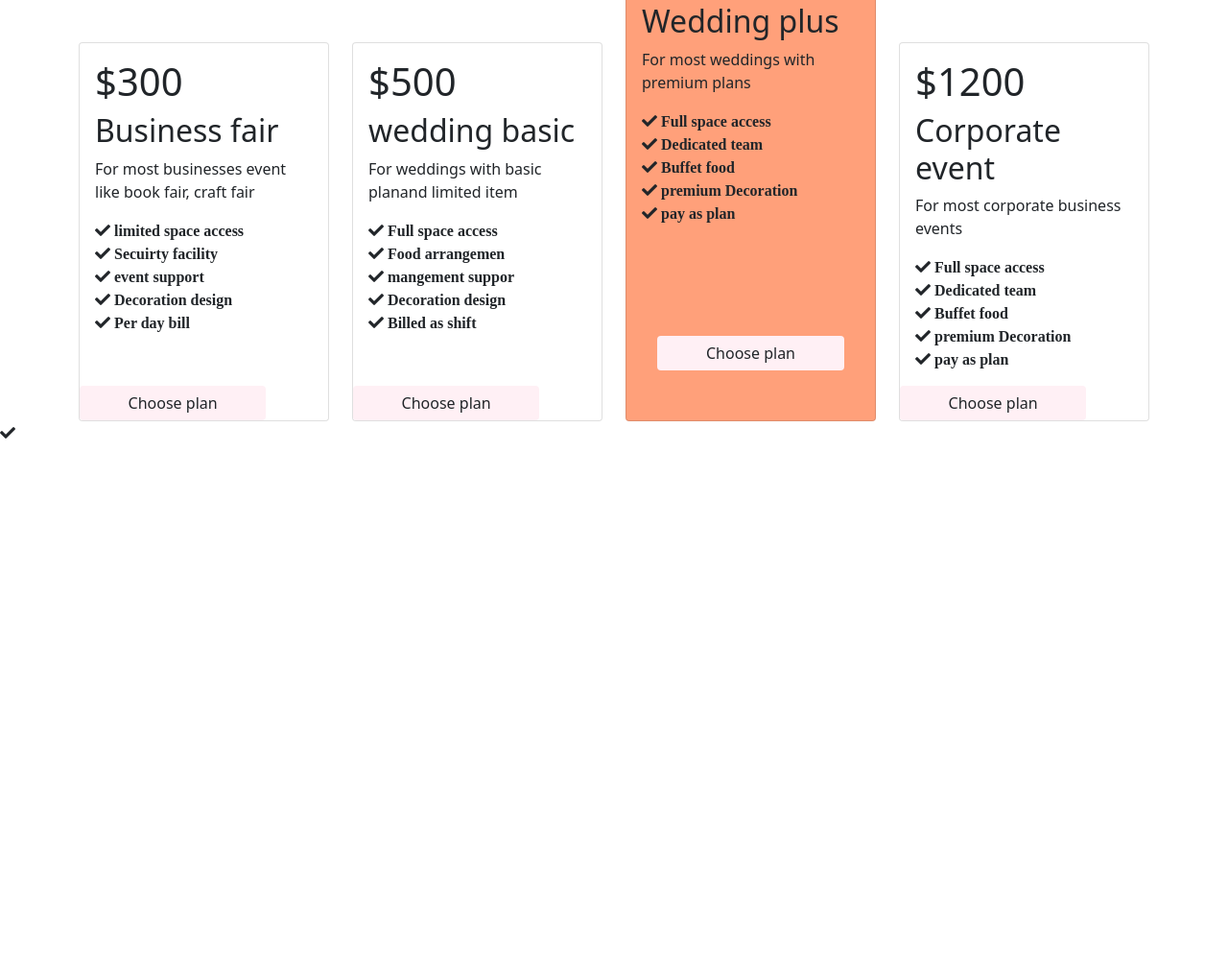
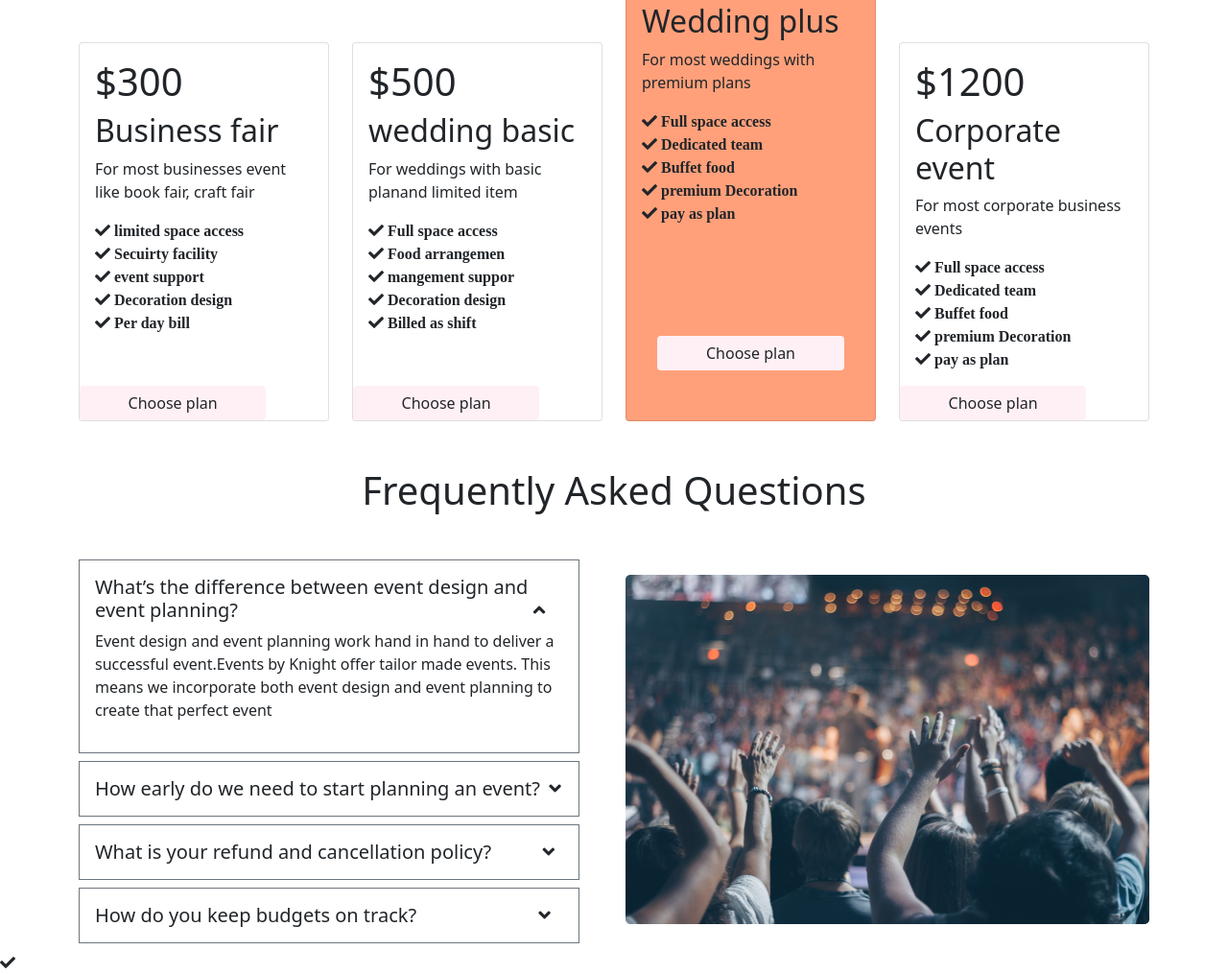
Before and after one commit to RiyadMia/Acinment-03, a plain HTML site: page index.html in a window 1280 px wide. Shown: the part 1388-2403 px from the top of the page at 96% size. Before the commit the page ends 1851 px from the top, so only its background shows below. Drawn offline with nearby package versions, Linux system fonts and the light colour scheme.

Commit message:
2nd added file

```diff
--- a/index.html
+++ b/index.html
@@ -149,6 +149,35 @@
                     </div>
                 </div>
         </section>
+        <!-- Questions  -->
+        <h1 class="text-center my-5">Frequently Asked Questions</h1>
+        <section class=" container d-flex">
+            <div>
+                <div class="border border-secondary p-3 mb-2 ">
+                    <h5> What’s the difference between event design and
+                        event planning? <i class="fas fa-angle-up "></i></h5>
+                    <p>Event design and event planning work hand in hand to
+                        deliver a
+                        successful event.Events by Knight offer tailor made
+                        events. This
+                        means we incorporate both event design and event
+                        planning to
+                        create that perfect event</p>
+
+                </div>
+                <h5 class="border border-secondary p-3">How early do we need to start planning an event? <i
+                        class="fas fa-angle-down ms-1"></i></h5>
+                <h5 class="border border-secondary p-3  ">What is your refund and cancellation policy? <i
+                        class="fas fa-angle-down ms-5"></i></h5>
+                <h5 class="border border-secondary p-3">How do you keep budgets on track? <i
+                        class="fas fa-angle-down margin "></i>
+                </h5>
+
+            </div>
+            <div>
+                <img class="ms-5 mt-3" src="images/people.png" alt=" ">
+            </div>
+        </section>
     </main>
     <i class="fas fa-check"></i>
     <!-- script Link  -->
--- a/style.css
+++ b/style.css
@@ -26,3 +26,10 @@
       border: none;
       background-color: lavenderblush;
   }
+  /* <!-- Questions  --> */
+  .fa-angle-up{
+    margin-left: 62%;
+  }
+  .margin{
+      margin-left: 25%;
+  }
```
Also changed, not shown: images/banner.png (added), images/people.png (added).
